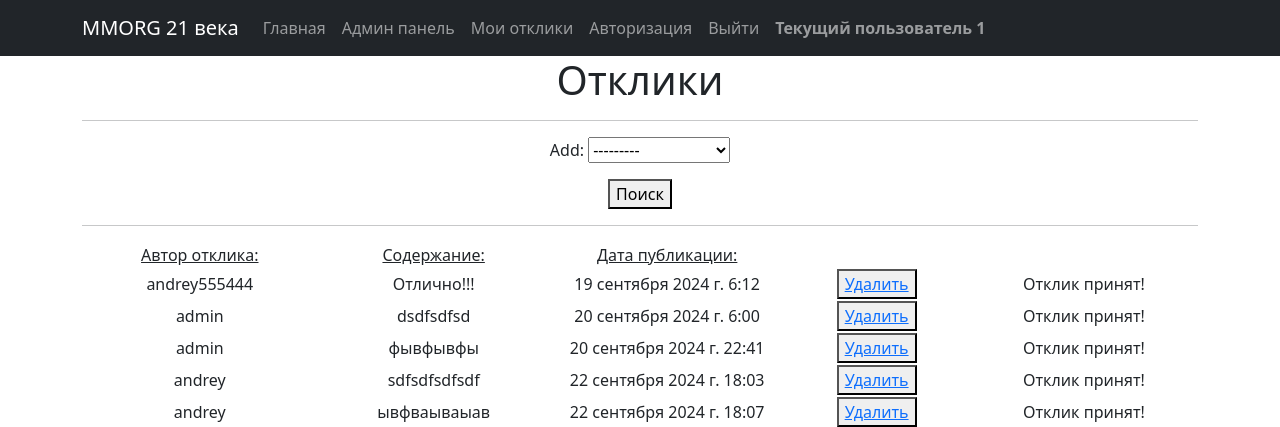
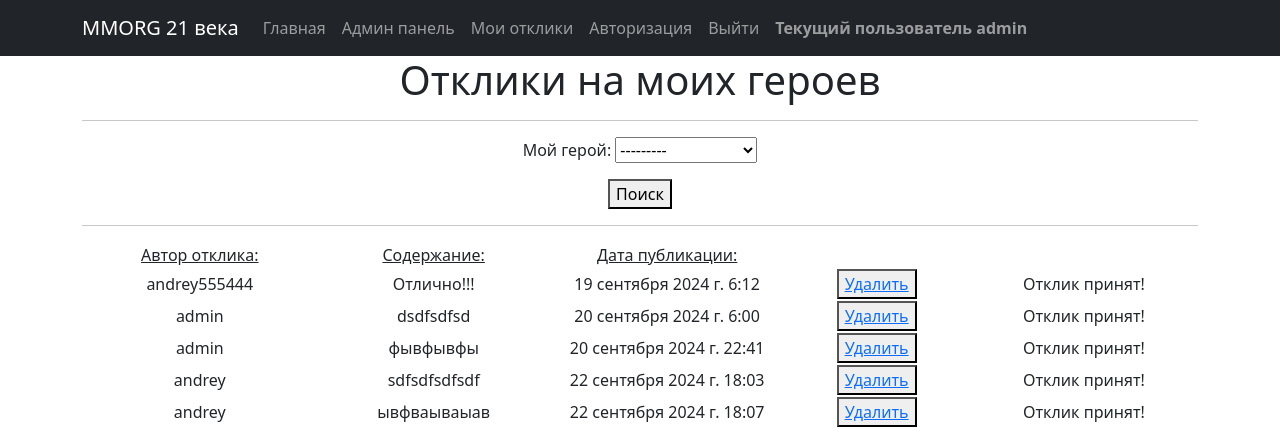
Before and after one commit to leroyspb/BoardMessageProject, a Django app: page /responses/ in a window 1280 px wide. Shown: the top 427 px of the page. Run offline with Django 5.2, Linux system fonts and the light colour scheme; a user stored in the database is signed in; data comes from the database, SQL or seed files in the repository; both versions use the stored data as it was before the commit; some libraries are stand-ins or nearby versions.

Commit message:
26.09 response is ok2

```diff
--- a/mes_board/board/models.py
+++ b/mes_board/board/models.py
@@ -6,13 +6,12 @@ from django.urls import reverse
 class Message(models.Model):
     author = models.ForeignKey(
         User,
-        related_name='message_owner',
         on_delete=models.CASCADE,
         verbose_name="Создатель героя")
 
     date_create = models.DateTimeField(auto_now_add=True, verbose_name='Дата создания')
     title = models.CharField(verbose_name='Имя героя', max_length=200)
-    content = models.TextField(blank=True, null=True, verbose_name="Описание героя")
+    content = models.TextField(verbose_name="Описание героя")
     message_media = models.FileField(verbose_name='Добавление медиафайлов',
                                      upload_to='media/', blank=True, null=True)
 
@@ -60,9 +59,8 @@ class Message(models.Model):
 class UserResponse(models.Model):
     author = models.ForeignKey(User, on_delete=models.CASCADE, verbose_name='Автор отклика')
     text = models.TextField(verbose_name='Текст')
-    msg = models.TextField(default="Сообщений пока нет")
     status = models.BooleanField(default=False)
-    add = models.ForeignKey(Message, on_delete=models.CASCADE, null=True, blank=True)
+    add = models.ForeignKey(Message, on_delete=models.CASCADE, default=1, verbose_name='Мой герой')
     created_at = models.DateTimeField(auto_now_add=True, verbose_name='Дата отклика')
 
     def __str__(self):
--- a/mes_board/templates/flatpages/default.html
+++ b/mes_board/templates/flatpages/default.html
@@ -45,7 +45,7 @@
                    <a class="nav-link" href="/accounts/logout/">Выйти</a>
                </li>
                 <li class="nav-item">
-                   <a class="nav-link" href='#'> <strong>Текущий пользователь {{user.id}}</strong></a>
+                   <a class="nav-link" href='#'> <strong>Текущий пользователь {{user.username}}</strong></a>
                </li>
            </ul>
        </div>
--- a/mes_board/templates/responses.html
+++ b/mes_board/templates/responses.html
@@ -6,7 +6,7 @@ responses
 
 
 {% block content %}
-<h1>Отклики</h1>
+<h1>Отклики на моих героев</h1>
 <hr>
 
 <form action="" method="get">
@@ -26,7 +26,7 @@ responses
 
         <tr>
             <td style="width: 250px">{{re.author}}</td>
-            <td style="width: 250px">{{re.text|truncatechars:20}}</td>
+            <td style="width: 250px">{{re.text}}</td>
             <td style="width: 250px">{{re.created_at}}</td>
             <td style="width: 200px"><button type="submit"><a href={% url 'response_delete' re.id%}> Удалить </a></button></td>
             {% if re.status == False %}
```
Also changed, not shown: mes_board/board/migrations/0004_alter_message_date_create_alter_message_title_and_more.py (added), mes_board/board/migrations/0005_remove_userresponse_msg.py (added), mes_board/board/migrations/0006_alter_message_author.py (added), mes_board/board/migrations/0007_alter_message_content.py (added), mes_board/db.sqlite3.
